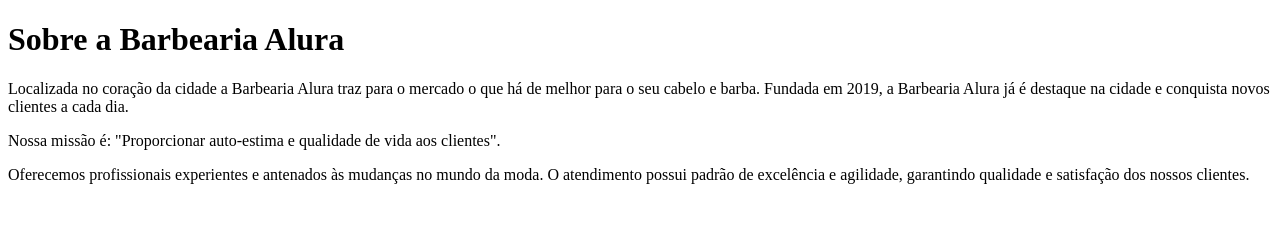
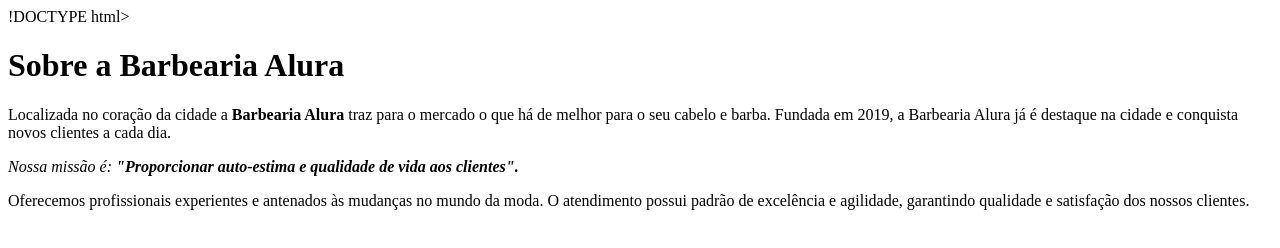
Before and after one commit to UmCarinha2991/BarbeariaAlura-1B, a plain HTML site: page index.html in a window 1280 px wide. Drawn offline with Linux system fonts and the light colour scheme.

Commit message:
Add files via upload

```diff
--- a/index.html
+++ b/index.html
@@ -1,4 +1,4 @@
-<!DOCTYPE html>
+!DOCTYPE html>
 <html lang="en">
 <head>
     <meta charset="UTF-8">
@@ -8,12 +8,12 @@
 </head>
 <body>
     <H1>Sobre a Barbearia Alura</H1>
-    <p>Localizada no coração da cidade a Barbearia Alura traz para o mercado o que há de melhor para o
+    <p class="paragrafo1">Localizada no coração da cidade a <strong> Barbearia Alura</strong> traz para o mercado o que há de melhor para o
         seu cabelo e barba. Fundada em 2019, a Barbearia Alura já é destaque na cidade e conquista novos clientes a cada dia.</p>
 
-        <p> Nossa missão é: "Proporcionar auto-estima e qualidade de vida aos clientes".</p>
+        <p class="paragrafo2"><em> Nossa missão é:<strong> "Proporcionar auto-estima e qualidade de vida aos clientes".</strong></em></p>
 
-        <p> Oferecemos profissionais experientes e antenados às mudanças no mundo da moda.
+        <p class="paragrafo3">Oferecemos profissionais experientes e antenados às mudanças no mundo da moda.
           O atendimento possui padrão de excelência e agilidade, garantindo qualidade e satisfação dos nossos clientes.</p>
 
 </body>
```
